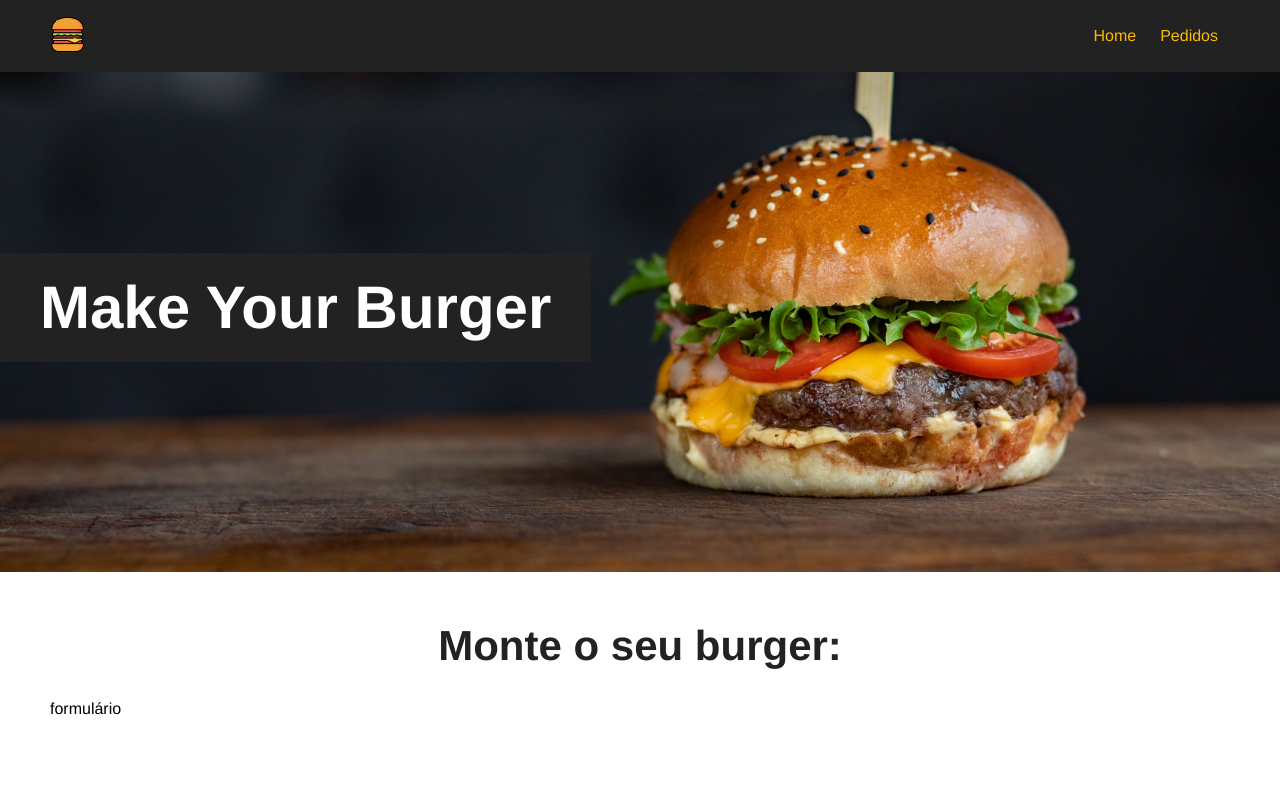
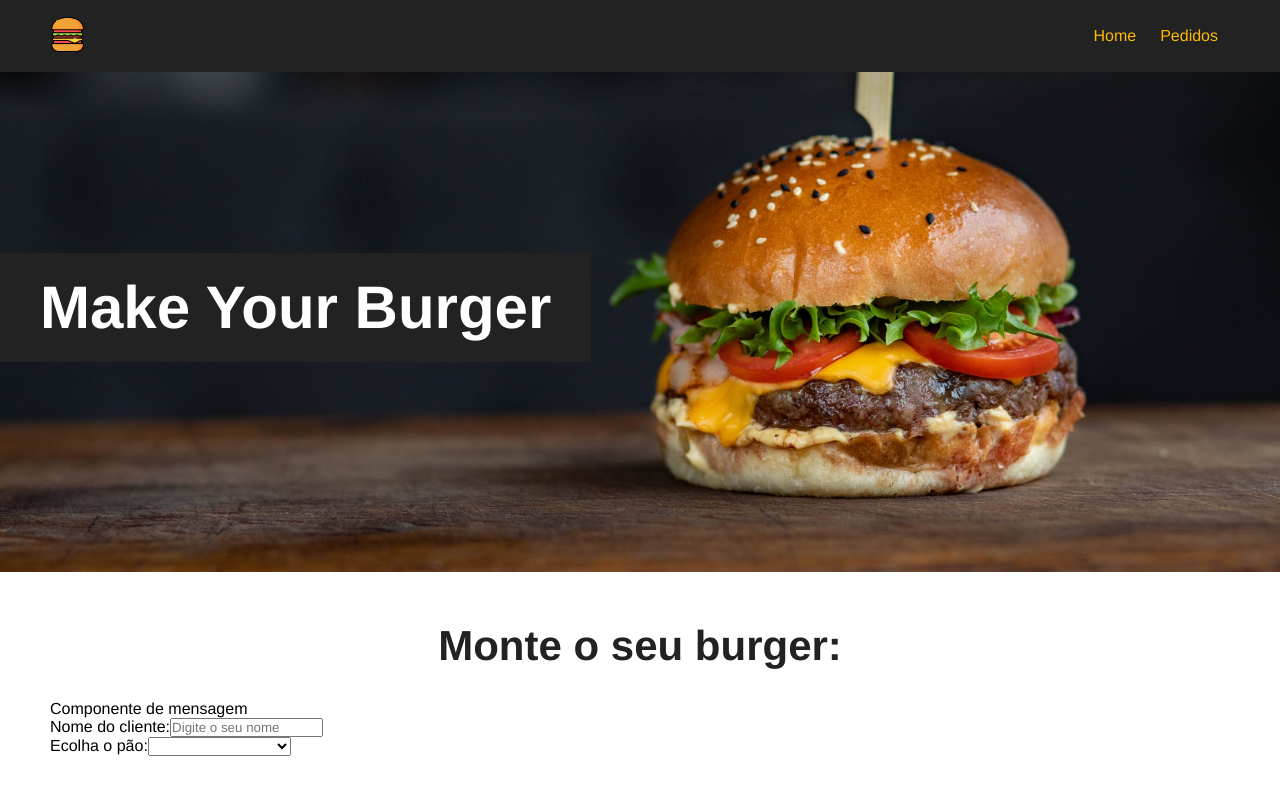
Before and after one commit to Jeanll7/vue-food, a Vue app: page / in a window 1280 px wide. Shown: the top 800 px of the page. Built offline with nearby package versions, Linux system fonts and the light colour scheme.

Commit message:
input-form

```diff
--- /dev/null
+++ b/src/components/BurgerForm.vue
@@ -0,0 +1,34 @@
+<template>
+  <div>
+    <p>Componente de mensagem</p>
+    <div>
+      <form id="burger-form">
+        <div class="input-container">
+          <label for="nome">Nome do cliente:</label>
+          <input
+            type="text"
+            id="nome"
+            name="nome"
+            v-model="nome"
+            placeholder="Digite o seu nome"
+          />
+        </div>
+        <div class="input-container">
+          <label for="pao">Ecolha o pão:</label>
+          <select name="pao" id="pao" v-model="pao">
+            <option value="">Selecione o seu pão</option>
+            <option value="integral">Integral</option>
+          </select>
+        </div>
+      </form>
+    </div>
+  </div>
+</template>
+
+<script>
+export default {
+  name: "BurgerForm",
+};
+</script>
+
+<style scoped></style>
--- a/src/views/Home.vue
+++ b/src/views/Home.vue
@@ -2,17 +2,19 @@
   <Banner />
   <div class="main-container">
     <h1>Monte o seu burger:</h1>
-    <p>formulário</p>
+    <BurgerForm />
   </div>
 </template>
 
 <script>
 import Banner from "../components/Banner";
+import BurgerForm from "../components/BurgerForm";
 
 export default {
   name: "Home",
   components: {
     Banner,
+    BurgerForm,
   },
 };
 </script>
```
